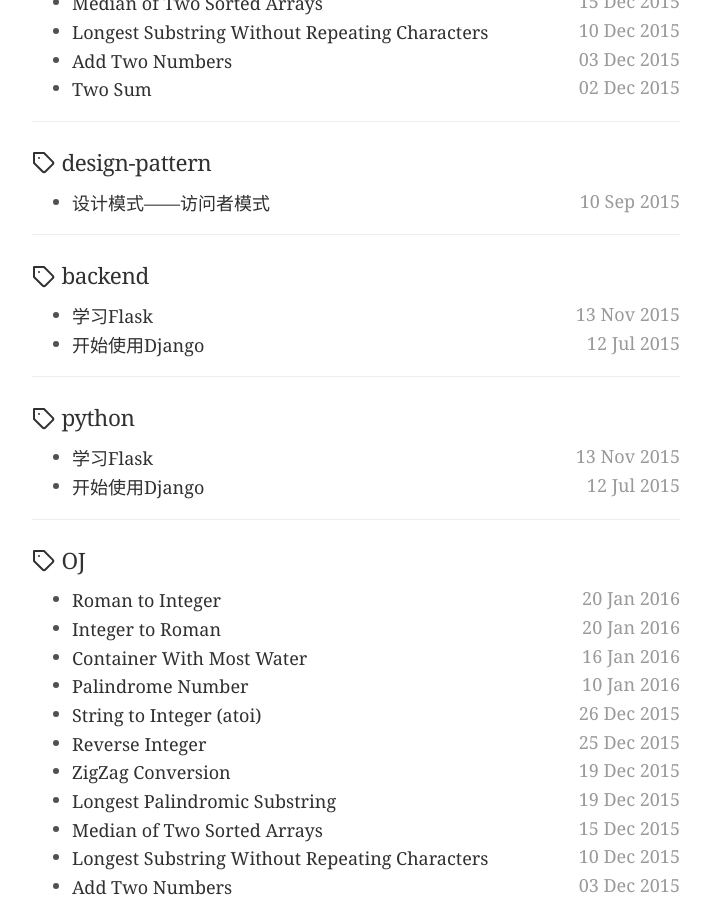
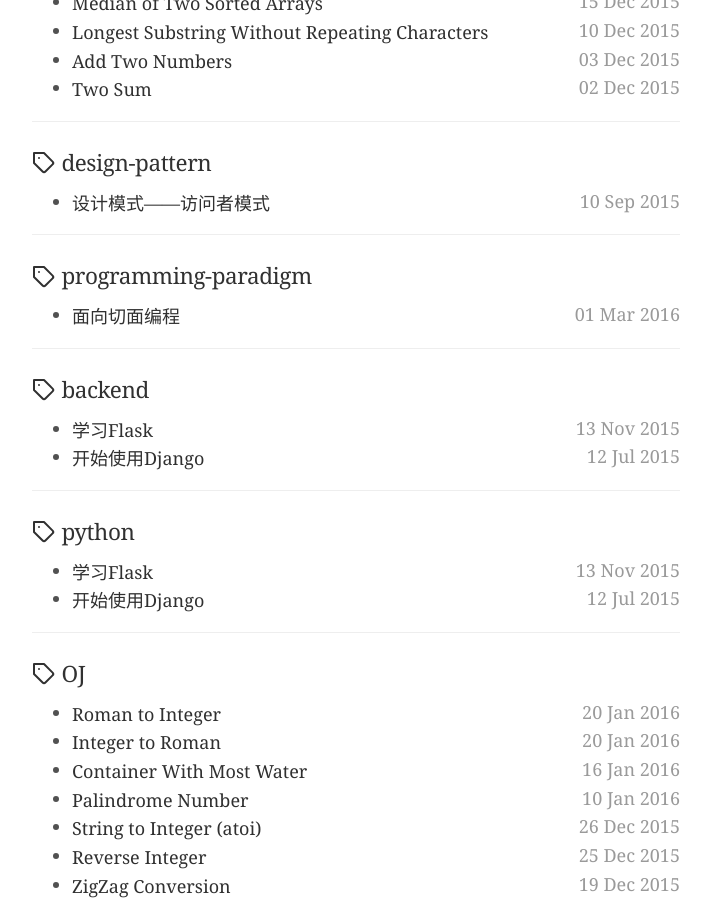
Before and after one commit to skylerlee/codelet, a Jekyll site: the page built from tags.html, in a window 1280 px wide and 900 px high, scrolled down 885 px. Shown: the whole window, without its empty margins (284-995 px from the left). Built offline with Jekyll 4.4.1, drawn with Linux system fonts in a browser that asks for light colours.

Commit message:
Update post tags

```diff
--- a/_posts/2016-03-01-aspect-oriented-programming.md
+++ b/_posts/2016-03-01-aspect-oriented-programming.md
@@ -4,6 +4,7 @@ title: 面向切面编程
 date: 2016-03-01 20:13:46 +0800
 tags:
   - coding
+  - programming-paradigm
 ---
 
 面向切面编程（aspect-oriented programming，AOP）也叫面向方面编程，面向侧面编程，剖面导向编程，
```
